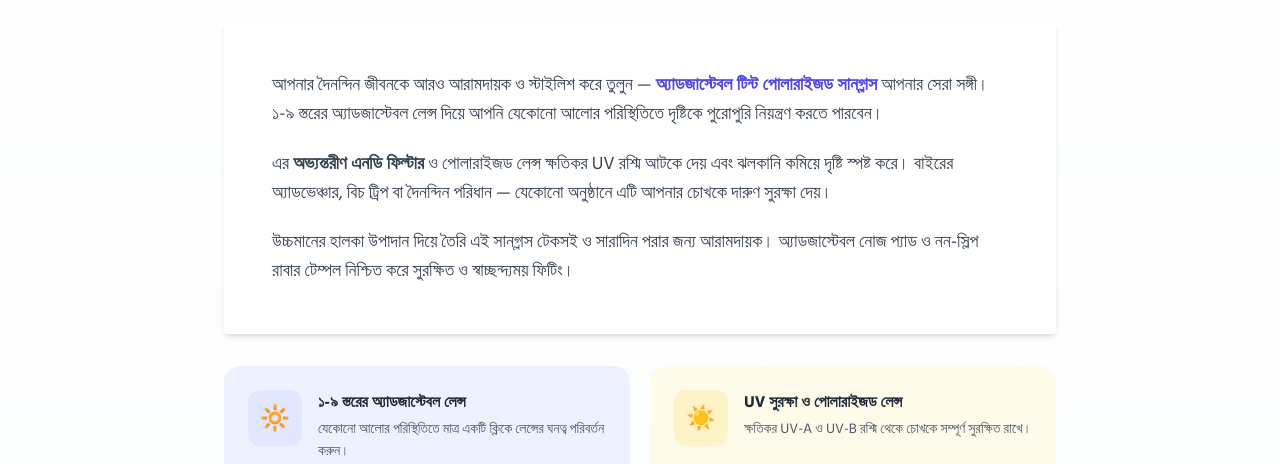
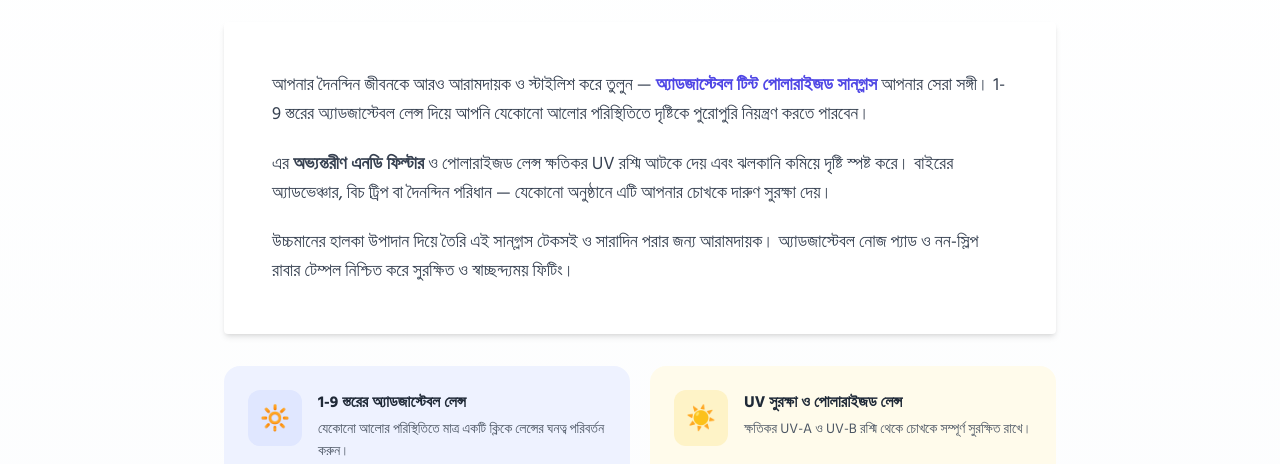
Before and after one commit to riyad6174/ecom-genz, a Next.js app: page /product/adjustable-tint-polarized-sunglass in a window 1280 px wide. Shown: the part 2290-2754 px from the top of the page. Built offline with nearby package versions, Linux system fonts and the light colour scheme; no server answers.

Commit message:
fix text

```diff
--- a/src/pages/product/adjustable-tint-polarized-sunglass.js
+++ b/src/pages/product/adjustable-tint-polarized-sunglass.js
@@ -403,7 +403,7 @@ const ProductDetails = ({ initialProduct }) => {
                   {[
                     { icon: '🚀', text: 'দ্রুত ডেলিভারি' },
                     { icon: '🔒', text: 'ক্যাশ অন ডেলিভারি' },
-                    { icon: '🔄', text: 'সার্ভিস গ্যারান্টি' },
+                    // { icon: '🔄', text: 'সার্ভিস গ্যারান্টি' },
                     { icon: '🎁', text: 'বিশেষ অফার' },
                   ].map((p) => (
                     <div key={p.text} className='flex items-center gap-2'>
@@ -470,9 +470,8 @@ const ProductDetails = ({ initialProduct }) => {
               <strong className='text-indigo-600'>
                 অ্যাডজাস্টেবল টিন্ট পোলারাইজড সানগ্লাস
               </strong>{' '}
-              আপনার সেরা সঙ্গী। ১-৯ স্তরের অ্যাডজাস্টেবল লেন্স দিয়ে আপনি
-              যেকোনো আলোর পরিস্থিতিতে দৃষ্টিকে পুরোপুরি নিয়ন্ত্রণ করতে
-              পারবেন।
+              আপনার সেরা সঙ্গী। 1-9 স্তরের অ্যাডজাস্টেবল লেন্স দিয়ে আপনি যেকোনো
+              আলোর পরিস্থিতিতে দৃষ্টিকে পুরোপুরি নিয়ন্ত্রণ করতে পারবেন।
             </p>
             <p className='text-gray-700 bangla text-lg leading-relaxed mb-5'>
               এর <strong>অভ্যন্তরীণ এনডি ফিল্টার</strong> ও পোলারাইজড লেন্স
@@ -481,9 +480,9 @@ const ProductDetails = ({ initialProduct }) => {
               অনুষ্ঠানে এটি আপনার চোখকে দারুণ সুরক্ষা দেয়।
             </p>
             <p className='text-gray-700 bangla text-lg leading-relaxed'>
-              উচ্চমানের হালকা উপাদান দিয়ে তৈরি এই সানগ্লাস টেকসই ও সারাদিন
-              পরার জন্য আরামদায়ক। অ্যাডজাস্টেবল নোজ প্যাড ও নন-স্লিপ রাবার
-              টেম্পল নিশ্চিত করে সুরক্ষিত ও স্বাচ্ছন্দ্যময় ফিটিং।
+              উচ্চমানের হালকা উপাদান দিয়ে তৈরি এই সানগ্লাস টেকসই ও সারাদিন পরার
+              জন্য আরামদায়ক। অ্যাডজাস্টেবল নোজ প্যাড ও নন-স্লিপ রাবার টেম্পল
+              নিশ্চিত করে সুরক্ষিত ও স্বাচ্ছন্দ্যময় ফিটিং।
             </p>
           </div>
 
@@ -492,7 +491,7 @@ const ProductDetails = ({ initialProduct }) => {
             {[
               {
                 icon: '🔆',
-                title: '১-৯ স্তরের অ্যাডজাস্টেবল লেন্স',
+                title: '1-9 স্তরের অ্যাডজাস্টেবল লেন্স',
                 desc: 'যেকোনো আলোর পরিস্থিতিতে মাত্র একটি ক্লিকে লেন্সের ঘনত্ব পরিবর্তন করুন।',
                 bg: 'bg-indigo-50',
                 ibg: 'bg-indigo-100',
@@ -575,7 +574,10 @@ const ProductDetails = ({ initialProduct }) => {
                 { l: 'ফ্রেম ডিজাইন', v: 'ক্লাসিক রাউন্ড' },
                 { l: 'উপাদান', v: 'লাইটওয়েট প্রিমিয়াম ফ্রেম' },
                 { l: 'রঙের বিকল্প', v: 'কালো, সিলভার, গোল্ডেন' },
-                { l: 'উপযুক্ত', v: 'ড্রাইভিং, সাইক্লিং, ভ্রমণ, দৈনন্দিন ব্যবহার' },
+                {
+                  l: 'উপযুক্ত',
+                  v: 'ড্রাইভিং, সাইক্লিং, ভ্রমণ, দৈনন্দিন ব্যবহার',
+                },
               ].map((row, i) => (
                 <div
                   key={row.l}
```
